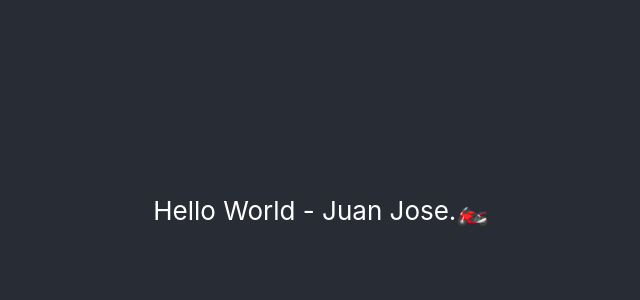
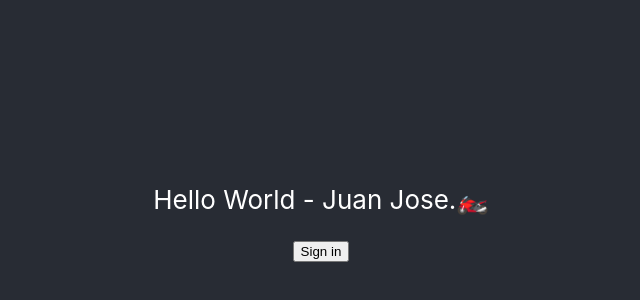
Before and after one commit to juanjosebernalv/great-day, a React (Create React App) app: page / in a window 1280 px wide. Shown: the part 190-490 px from the top of the page, without its empty margins (319-959 px from the left). Built offline with nearby package versions, Linux system fonts and the light colour scheme.

Commit message:
First component task

```diff
--- a/src/App.js
+++ b/src/App.js
@@ -1,5 +1,6 @@
 import logo from './logo.svg';
 import './App.css';
+import MyButtonComponent from './components/MyButtonComponent';
 
 function App() {
   return (
@@ -8,6 +9,7 @@ function App() {
         <p>
           Hello World - Juan Jose.🏍️
         </p>
+        <MyButtonComponent></MyButtonComponent>
       </header>
     </div>
   );
--- /dev/null
+++ b/src/components/MyButtonComponent.jsx
@@ -0,0 +1,7 @@
+import React from "react"
+
+const MyButtonComponent = () => {
+		return <button>Sign in</button>;
+}
+
+export default MyButtonComponent
```
